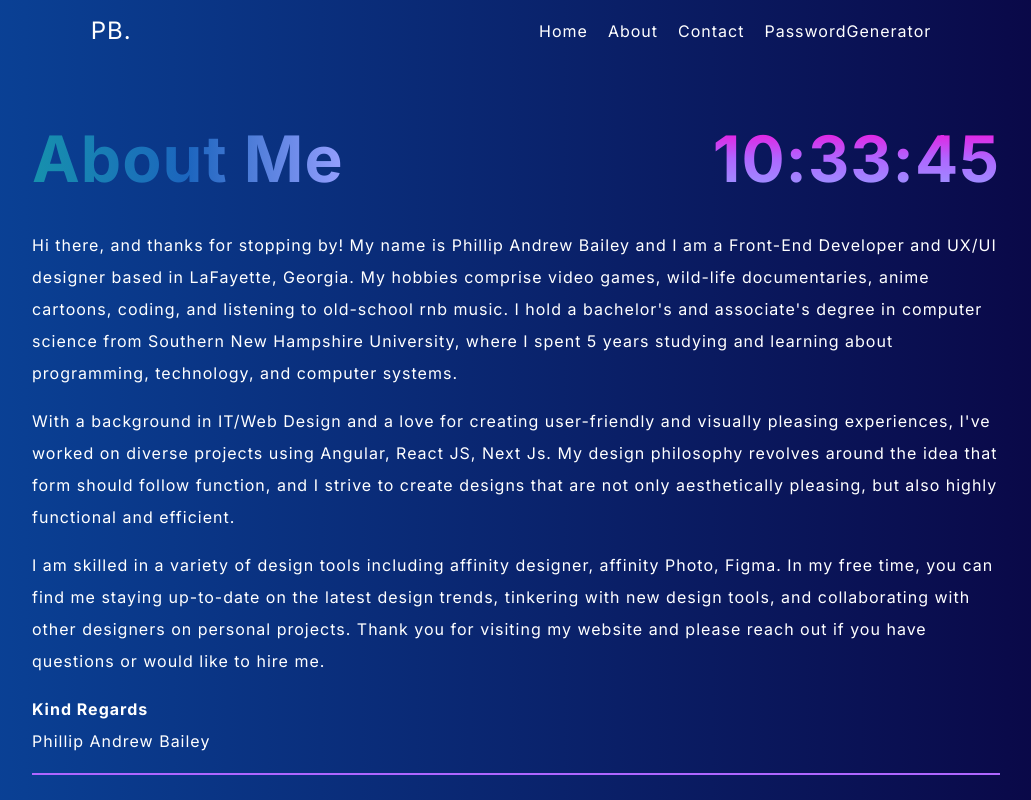
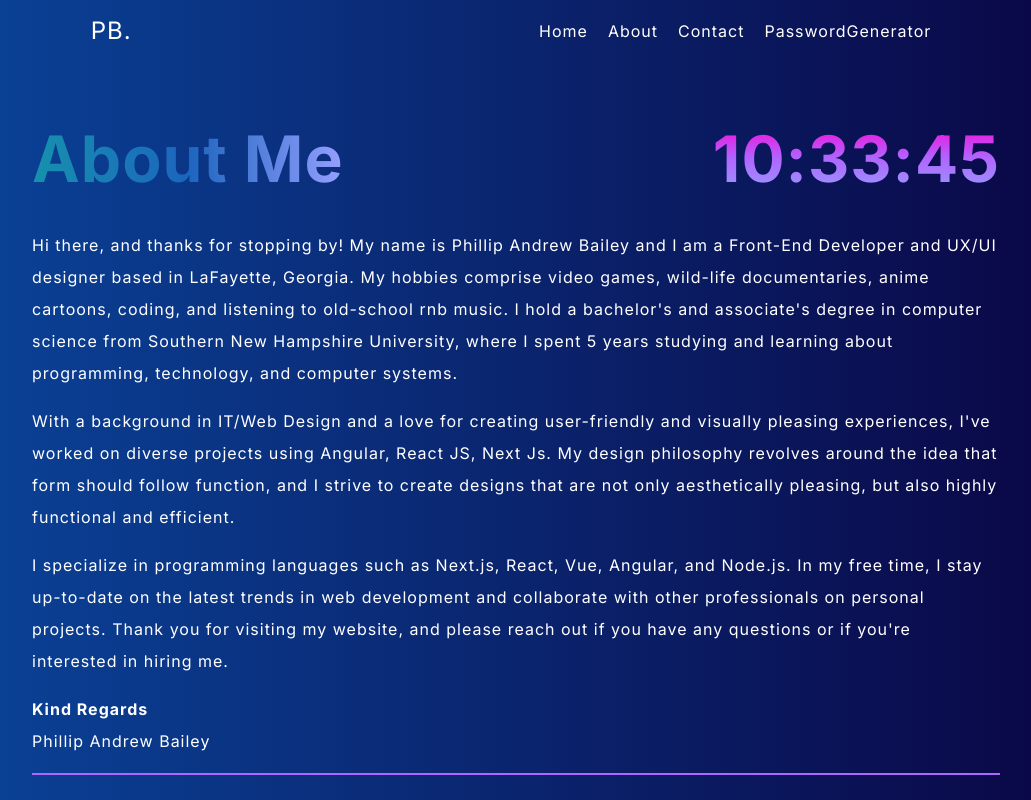
Before and after one commit to gurime/nextportfolio, a Next.js app: page /about in a window 1280 px wide. Shown: the whole page, without its empty margins (124-1155 px from the left). Built offline with nearby package versions, Linux system fonts and the light colour scheme.

Commit message:
Update page.jsx

```diff
--- a/app/about/page.jsx
+++ b/app/about/page.jsx
@@ -27,7 +27,7 @@ return (
 
 <p> With a background in IT/Web Design and a love for creating user-friendly and visually pleasing experiences, I've worked on diverse projects using Angular, React JS, Next Js. My design philosophy revolves around the idea that form should follow function, and I strive to create designs that are not only aesthetically pleasing, but also highly functional and efficient. </p>
 
-<p>I am skilled in a variety of design tools including affinity designer, affinity Photo, Figma. In my free time, you can find me staying up-to-date on the latest design trends, tinkering with new design tools, and collaborating with other designers on personal projects. Thank you for visiting my website and please reach out if you have questions or would like to hire me.</p>
+<p>I specialize in programming languages such as Next.js, React, Vue, Angular, and Node.js. In my free time, I stay up-to-date on the latest trends in web development and collaborate with other professionals on personal projects. Thank you for visiting my website, and please reach out if you have any questions or if you're interested in hiring me.</p>
 
 <p><b>Kind Regards</b> <br /> Phillip Andrew Bailey</p>
 <hr
@@ -84,7 +84,8 @@ border:'solid 1px currentcolor'
 <p><b>iTruth News:</b> is an application that incorporates Firebase authentication and allows the user to post on articles.
 </p>
 
-<p><b>Gracious-Crossing:</b> Contributed to Gracious Crossing, a home-buying website, by implementing Firebase authentication for enhanced security and a seamless listing creation feature. </p>
+<p><b>Gracious-Crossing:</b>  is an application that incorporates Firebase authentication and facilitates the creation of property listings. </p>
+
 <p><b>Journey:</b> is an application that integrates Firebase authentication and streamlines the process of creating and managing property listings for businesses using Journey's Admin dashboard.</p>
 
 
```
